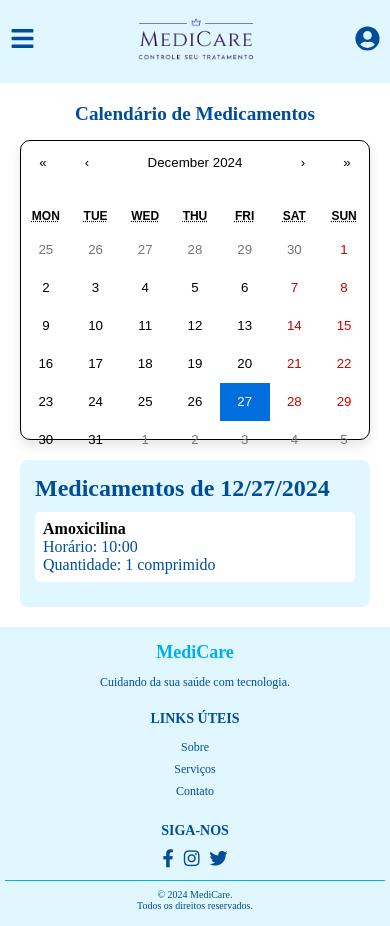
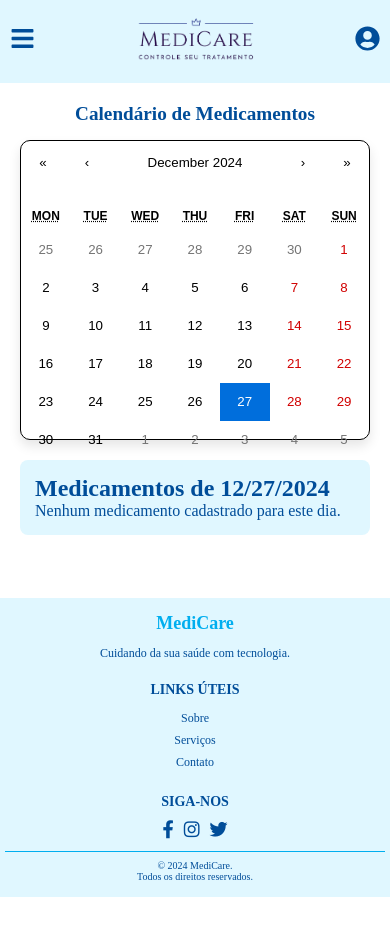
Before and after one commit to Raquel212/MediCareFrontEnd, a React (Vite) app: page /calendario in a window 390 px wide. After the commit the page ends 897 px from the top, so only its background shows below. Built offline with nearby package versions, Linux system fonts and the light colour scheme.

Commit message:
Responsividade da tela de Calendario de Medicamentos

```diff
--- a/src/pages/CalendarioMedicamento/index.jsx
+++ b/src/pages/CalendarioMedicamento/index.jsx
@@ -13,11 +13,11 @@ function CalendarioMedicamento() {
 
     // Exemplo de dados, substitua com dados dinâmicos reais
     const medicamentosPorData = {
-        '2024-12-26': [
+        '2025-01-28': [
             { nome: 'Paracetamol', horario: '08:00', quantidade: '500mg' },
             { nome: 'Ibuprofeno', horario: '14:00', quantidade: '200mg' }
         ],
-        '2024-12-27': [
+        '2025-01-29': [
             { nome: 'Amoxicilina', horario: '10:00', quantidade: '1 comprimido' }
         ]
     };
```
Also changed, not shown: src/pages/CalendarioMedicamento/CalendarioMedicamento.module.css (+3 -8 lines).
